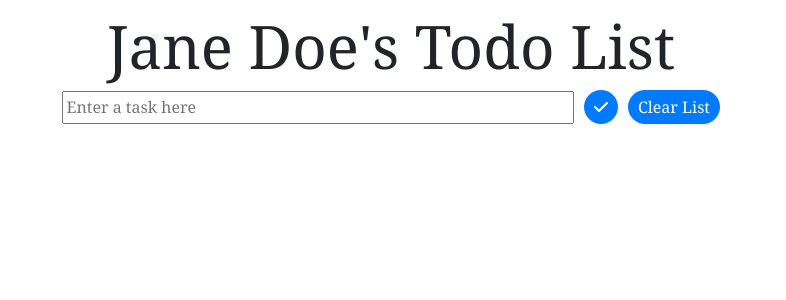
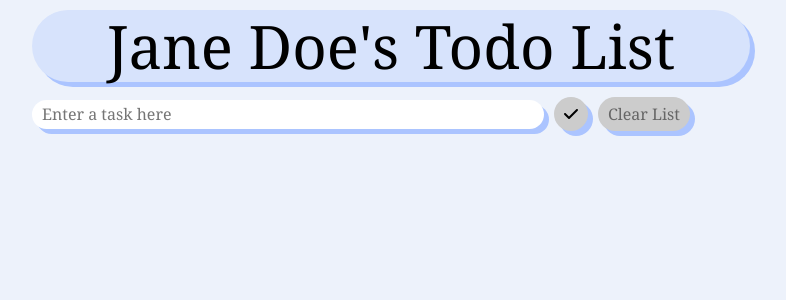
Before and after one commit to kpulgari/react-todo-app, a React app: page / in a window 1280 px wide. Shown: the top 300 px of the page, without its empty margins (249-1035 px from the left). Built offline with nearby package versions, Linux system fonts and the light colour scheme; the HTML template or start-up script is replaced by a standard one.

Commit message:
Restructure folders and add styling

```diff
--- a/src/App.css
+++ /dev/null
@@ -1,47 +0,0 @@
-#root {
-  display: flex;
-  flex-direction: column;
-  justify-content: top;
-  align-items: center;
-  height: 100vh;
-  font-family: Georgia, "Times New Roman", Times, serif;
-}
-
-#todo-list-header {
-  font-size: 60px;
-  margin-top: 10px;
-  text-align: center;
-}
-
-#submit-task-bar {
-  width: 40vw;
-  padding: 2.5px;
-}
-
-.submit-button {
-  background-color: #007bff;
-  color: white;
-  border: none;
-  padding: 5px;
-  padding-inline: 10px;
-  margin-left: 10px;
-  cursor: pointer;
-  border-radius: 100px;
-  transition: background-color 0.3s ease;
-}
-
-#submit-task-button:hover {
-  background-color: green;
-}
-
-#submit-task-button.held {
-  background-color: #728dab;
-}
-
-#clear-list-button:hover {
-  background-color: rgb(200, 0, 0);
-}
-
-#clear-list-button.held {
-  background-color: #75818f;
-}
--- a/src/App.tsx
+++ b/src/App.tsx
@@ -1,32 +1,28 @@
 import { useMemo, useState } from "react";
-import "./App.css";
-import { SubmitTask } from "./SubmitTask";
-import { TaskElement } from "./TaskElement";
+import "./styles/App.css";
+import { SubmitTask } from "./components/SubmitTask";
+import { TaskElement } from "./components/TaskElement";
 import { FontAwesomeIcon } from "@fortawesome/react-fontawesome";
 import { faCheck } from "@fortawesome/free-solid-svg-icons";
 
 function App() {
   const name = "Jane Doe";
-  const [task, setTask] = useState<string[]>([]);
+  const [taskList, setTaskList] = useState<string[]>([]);
+  const [inputEmpty, setInputEmpty] = useState(true);
+  const [listEmpty, setListEmpty] = useState(true);
 
-  /* The `useMemo` hook is used to memoize the result of a computation. In this case, it is used to
-memoize the rendering of the task list. */
-  const taskList = useMemo(() => {
+  const taskListMemo = useMemo(() => {
     return (
       <ul id="task-list">
-        {task.map((task, index) => (
+        {taskList.map((task, index) => (
           <TaskElement key={index} id={index.toString()}>
             {task}
           </TaskElement>
         ))}
       </ul>
     );
-  }, [task]);
+  }, [taskList]);
 
-  /**
-   * The function `handleTaskSubmit` takes the value from an input element, adds it to an array of tasks,
-   * and clears the input element.
-   */
   const handleTaskSubmit = () => {
     const inputElement = document.querySelector(
       "#submit-task-bar"
@@ -34,21 +30,23 @@ memoize the rendering of the task list. */
     const inputValue = inputElement?.value;
 
     if (inputValue) {
-      const updatedTasks = [...task, inputValue];
-      setTask(updatedTasks);
+      const updatedTasks = [...taskList, inputValue];
+      setTaskList(updatedTasks);
       inputElement.value = "";
+      setInputEmpty(true);
+      setListEmpty(false);
     }
   };
 
-  /**
-   * The function `handleClearList` removes all child elements from the "task-list" element.
-   */
+  const handleInputChange = (
+    event: React.ChangeEvent<HTMLInputElement>
+  ): void => {
+    setInputEmpty(!event.target.value);
+  };
+
   const handleClearList = () => {
-    var taskList = document.getElementById("task-list");
-
-    while (taskList?.firstChild) {
-      taskList.removeChild(taskList.firstChild);
-    }
+    setTaskList([]);
+    setListEmpty(true);
   };
 
   return (
@@ -57,17 +55,18 @@ memoize the rendering of the task list. */
       <SubmitTask
         submitBarId="submit-task-bar"
         submitBarName="task"
-        submitButtonId="submit-task-button"
-        clearButtonId="clear-list-button"
+        submitButtonId={`submit-task-button${inputEmpty ? "-disabled" : ""}`}
+        clearButtonId={`clear-list-button${listEmpty ? "-disabled" : ""}`}
         onSubmitClick={handleTaskSubmit}
         onClearListClick={handleClearList}
+        onInputChange={handleInputChange}
         buttonIcon={
-          <FontAwesomeIcon icon={faCheck} style={{ color: "#ffffff" }} />
+          <FontAwesomeIcon icon={faCheck} style={{ color: "black" }} />
         }
       >
         Enter a task here
       </SubmitTask>
-      <div>{taskList}</div>
+      <div>{taskListMemo}</div>
     </div>
   );
 }
--- a/src/TaskElement.tsx
+++ /dev/null
@@ -1,56 +0,0 @@
-import React, { useState } from "react";
-
-interface Props {
-  children: string;
-  id: string;
-}
-
-export const TaskElement = ({ children, id }: Props) => {
-  const [taskDone, setTaskDone] = useState(true);
-
-  const handleOnCompleteClick = (id: string) => {
-    setTaskDone(!taskDone);
-
-    let task = document.getElementById(`task-element-${id}`) as HTMLElement;
-    let doneButton = document.getElementById(`task-complete-button-${id}`);
-
-    if (taskDone) {
-      task.style.textDecoration = "line-through";
-      if (doneButton) {
-        doneButton.innerText = "Not Done";
-      }
-    } else {
-      task.style.textDecoration = "";
-      if (doneButton) {
-        doneButton.innerText = "Done";
-      }
-    }
-  };
-
-  const handleOnRemoveClick = (id: string) => {
-    let task = document.getElementById(`task-element-${id}`);
-    task?.remove();
-  };
-
-  return (
-    <li className="task-element" id={`task-element-${id}`}>
-      {children}
-      <button
-        id={`task-complete-button-${id}`}
-        onClick={() => {
-          handleOnCompleteClick(id);
-        }}
-      >
-        Done
-      </button>
-      <button
-        id={`task-remove-button-${id}`}
-        onClick={() => {
-          handleOnRemoveClick(id);
-        }}
-      >
-        Remove
-      </button>
-    </li>
-  );
-};
--- a/src/SubmitTask.tsx
+++ b/src/components/SubmitTask.tsx
@@ -1,8 +1,5 @@
-import { ReactNode } from "react";
+import React, { ReactNode, useState } from "react";
 
-/**
- * Props for the `SubmitTask` component.
- */
 interface Props {
   children: string;
   submitBarId: string;
@@ -12,6 +9,7 @@ interface Props {
   buttonIcon: ReactNode;
   onSubmitClick: () => void;
   onClearListClick: () => void;
+  onInputChange: (event: React.ChangeEvent<HTMLInputElement>) => void;
 }
 
 export const SubmitTask = ({
@@ -23,34 +21,35 @@ export const SubmitTask = ({
   buttonIcon,
   onSubmitClick,
   onClearListClick,
+  onInputChange,
 }: Props) => {
-  const submitButton = document.getElementById(submitButtonId);
+  const addButtonHeldListeners = (buttonId: string): void => {
+    const button = document.getElementById(buttonId);
 
-  submitButton?.addEventListener("mousedown", () => {
-    submitButton.classList.add("held");
-  });
+    button?.addEventListener("mousedown", () => {
+      button.classList.add("held");
+    });
 
-  submitButton?.addEventListener("mouseup", () => {
-    submitButton.classList.remove("held");
-  });
+    button?.addEventListener("mouseup", () => {
+      button.classList.remove("held");
+    });
 
-  const clearButton = document.getElementById(clearButtonId);
+    button?.addEventListener("mouseleave", () => {
+      button.classList.remove("held");
+    });
+  };
 
-  clearButton?.addEventListener("mousedown", () => {
-    clearButton.classList.add("held");
-  });
-
-  clearButton?.addEventListener("mouseup", () => {
-    clearButton.classList.remove("held");
-  });
+  addButtonHeldListeners(submitButtonId);
+  addButtonHeldListeners(clearButtonId);
 
   return (
     <div>
       <input
-        type="string"
+        type="text"
         placeholder={children}
         id={submitBarId}
         name={submitBarName}
+        onChange={onInputChange}
       />
       <button
         id={submitButtonId}
--- /dev/null
+++ b/src/components/TaskElement.tsx
@@ -0,0 +1,45 @@
+import React, { useState } from "react";
+import "../styles/TaskElement.css";
+
+interface Props {
+  children: string;
+  id: string;
+}
+
+export const TaskElement = ({ children, id }: Props) => {
+  const [taskDone, setTaskDone] = useState(false);
+  const [removeTask, setRemoveTask] = useState(false);
+
+  const handleOnCompleteClick = () => {
+    setTaskDone(!taskDone);
+  };
+
+  const handleOnRemoveClick = () => {
+    setRemoveTask(true);
+  };
+
+  return removeTask ? null : (
+    <li
+      className={`task-element${taskDone ? "-done" : ""}`}
+      id={`task-element-${id}`}
+    >
+      {children}
+      <button
+        id={`task-complete-button-${id}`}
+        onClick={() => {
+          handleOnCompleteClick();
+        }}
+      >
+        {taskDone ? "Not Done" : "Done"}
+      </button>
+      <button
+        id={`task-remove-button-${id}`}
+        onClick={() => {
+          handleOnRemoveClick();
+        }}
+      >
+        Remove
+      </button>
+    </li>
+  );
+};
--- /dev/null
+++ b/src/styles/App.css
@@ -0,0 +1,86 @@
+#root {
+  --background-color: #edf2fb;
+  --component-background-color: #d7e3fc;
+  --component-shadow-color: #abc4ff;
+
+  display: flex;
+  flex-direction: column;
+  justify-content: top;
+  align-items: center;
+  height: 100vh;
+  font-family: Georgia, "Times New Roman", Times, serif;
+  background-color: var(--background-color);
+}
+
+#todo-list-header {
+  font-size: 60px;
+  margin-top: 10px;
+  margin-bottom: 15px;
+  text-align: center;
+  color: black;
+  background-color: var(--component-background-color);
+  border-radius: 100px;
+  box-shadow: 5px 5px var(--component-shadow-color);
+  padding-inline: 75px;
+}
+
+#submit-task-bar {
+  width: 40vw;
+  padding: 2.5px;
+  background-color: white;
+  border-radius: 100px;
+  border: none;
+  padding-left: 10px;
+  box-shadow: 5px 5px var(--component-shadow-color);
+}
+
+#submit-task-bar:focus {
+  outline: none;
+}
+
+.submit-button {
+  background-color: var(--component-background-color);
+  color: black;
+  border: none;
+  padding: 5px;
+  padding-inline: 10px;
+  margin-left: 10px;
+  cursor: pointer;
+  border-radius: 100px;
+  transition: background-color 0.3s ease;
+  box-shadow: 5px 5px var(--component-shadow-color);
+}
+
+#submit-task-button-disabled {
+  background-color: #ccc;
+  color: #666;
+  cursor: not-allowed;
+  pointer-events: none;
+}
+
+#submit-task-button:hover {
+  background-color: green;
+}
+
+#submit-task-button.held {
+  background-color: green;
+  box-shadow: none;
+  translate: 5px 5px;
+}
+
+#clear-list-button-disabled {
+  background-color: #ccc;
+  color: #666;
+  cursor: not-allowed;
+  pointer-events: none;
+}
+
+#clear-list-button:hover {
+  background-color: rgb(200, 0, 0);
+}
+
+#clear-list-button.held {
+  background-color: rgb(200, 0, 0);
+  box-shadow: none;
+  translate: 5px 5px;
+}
--- /dev/null
+++ b/src/styles/TaskElement.css
@@ -0,0 +1,3 @@
+.task-element-done {
+  text-decoration: line-through;
+}
```
